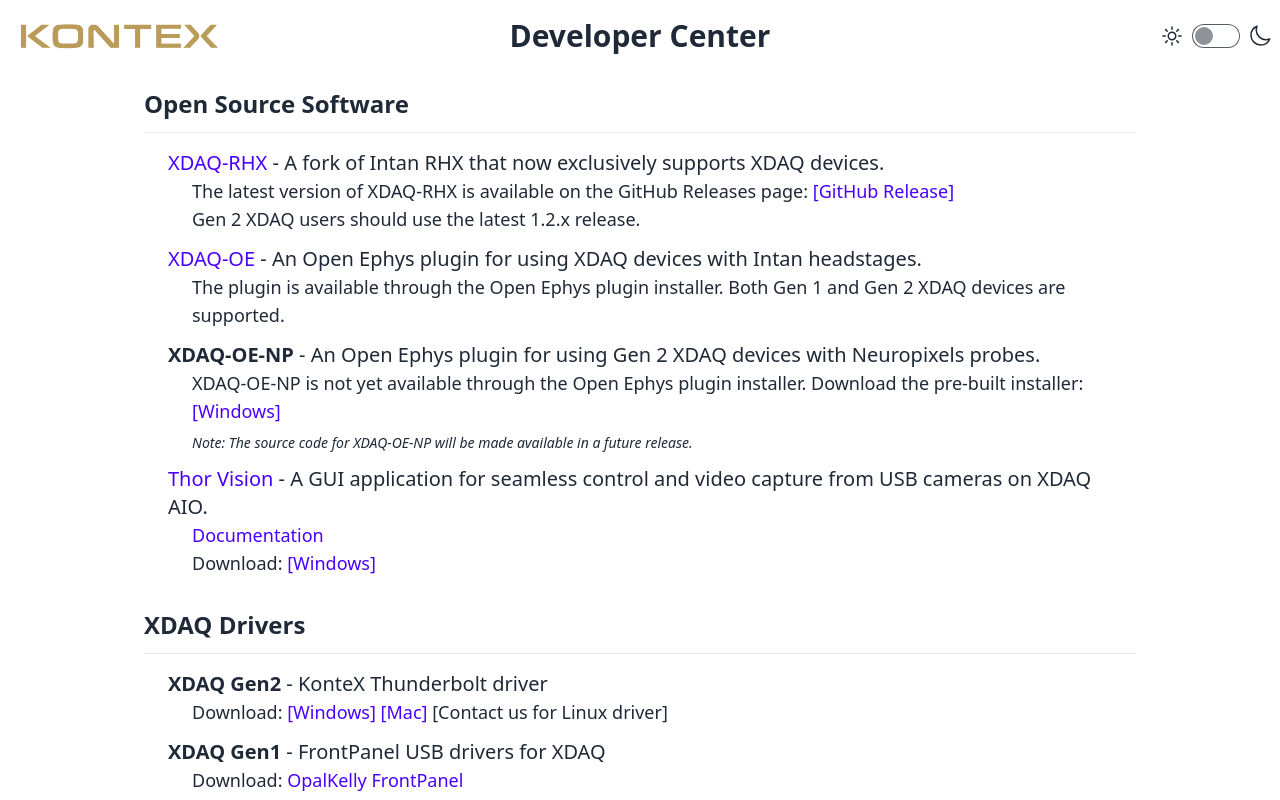
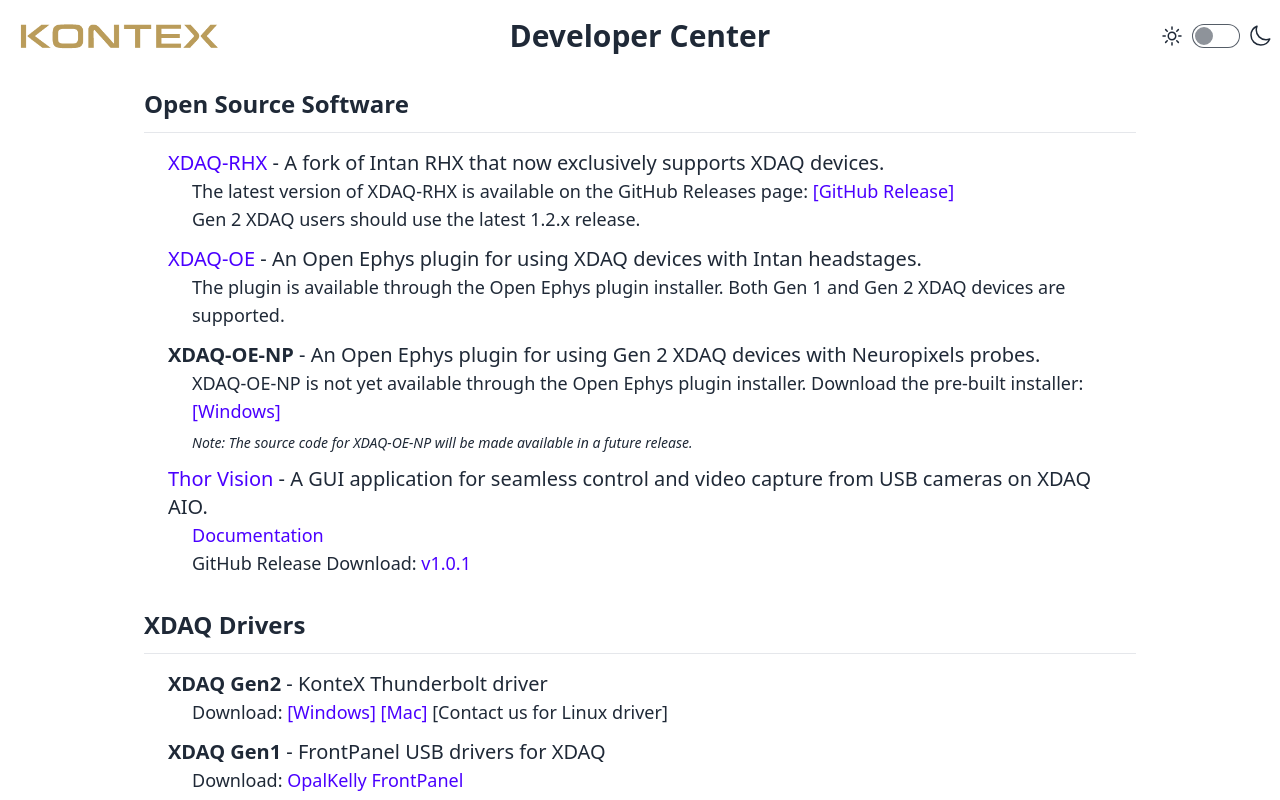
Before and after one commit to kontex-neuro/developer.kontex.io, a SvelteKit app: page / in a window 1280 px wide. Shown: the top 800 px of the page. Built offline with nearby package versions, Linux system fonts and the light colour scheme.

Commit message:
Update ThorVision v1.0.1 link

```diff
--- a/src/routes/+page.svelte
+++ b/src/routes/+page.svelte
@@ -82,10 +82,11 @@
       </div>
 
       <div class="ml-6 max-w-screen-lg text-lg">
-        Download:
+        GitHub Release Download:
         <a
           class="link link-primary link-hover"
-          href="/downloads/XDAQ-VC-0.0.1-win64.exe">[Windows]</a
+          href="https://github.com/kontex-neuro/ThorVision/releases/tag/v1.0.1"
+          >v1.0.1</a
         >
       </div>
     </div>
```
